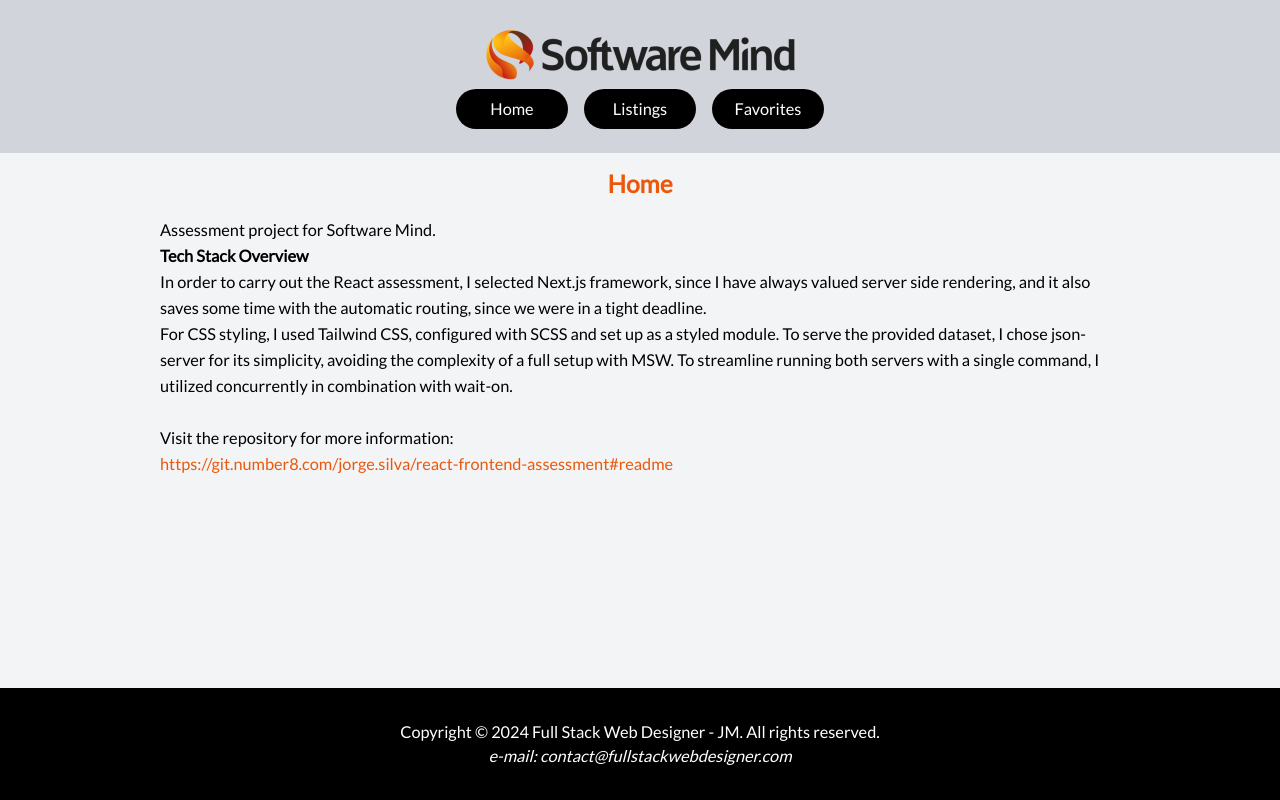
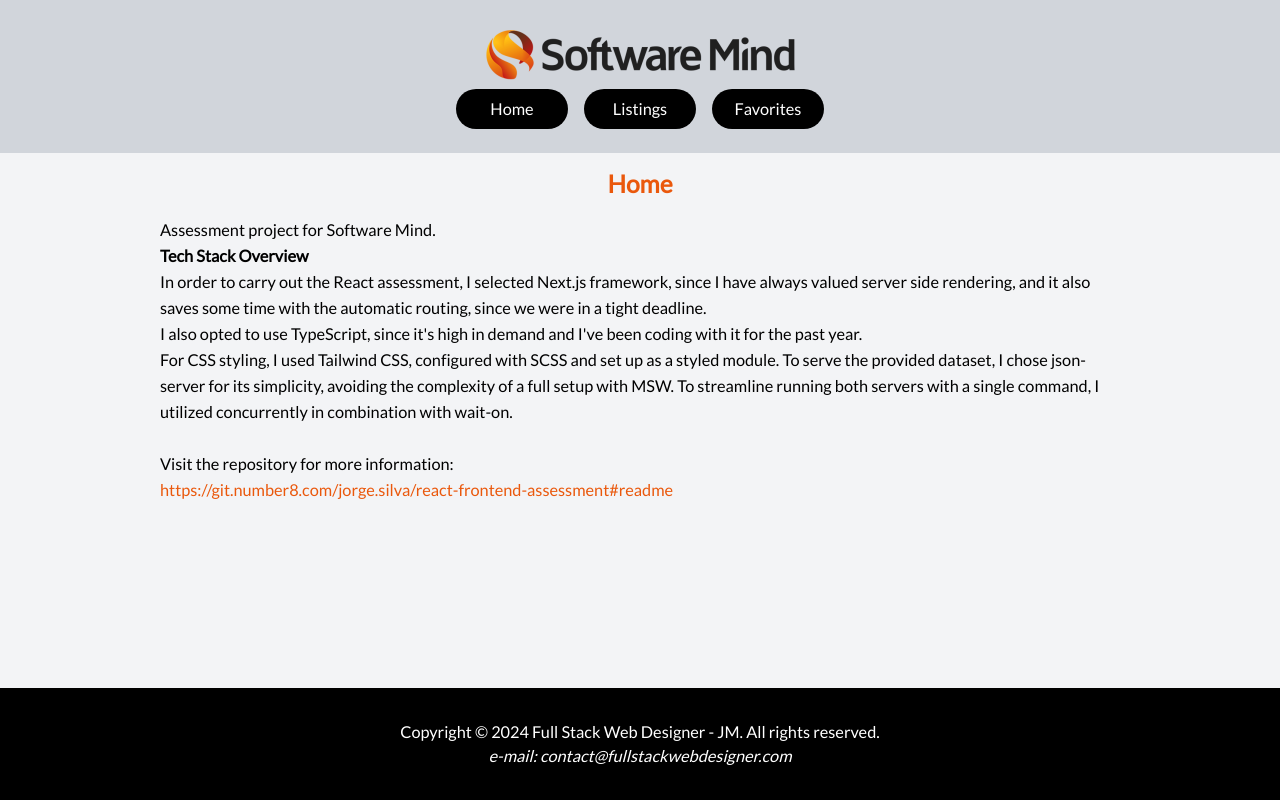
Before and after one commit to jorge-mauricio/next-typescript-boilerplate-frontend, a Next.js app: page / in a window 1280 px wide. Built offline with nearby package versions, Linux system fonts and the light colour scheme.

Commit message:
docs: readme updates

```diff
--- a/src/pages/index.tsx
+++ b/src/pages/index.tsx
@@ -18,6 +18,9 @@ const Home: NextPage = (): JSX.Element => {
         In order to carry out the React assessment, I selected Next.js framework, since I have
         always valued server side rendering, and it also saves some time with the automatic routing,
         since we were in a tight deadline.
+        <br />
+        I also opted to use TypeScript, since it's high in demand and I've been coding with it for
+        the past year.
         <br />
         For CSS styling, I used Tailwind CSS, configured with SCSS and set up as a styled module. To
         serve the provided dataset, I chose json-server for its simplicity, avoiding the complexity
```
Also changed, not shown: 1 other file (tests, documents, lock files or other folders).
